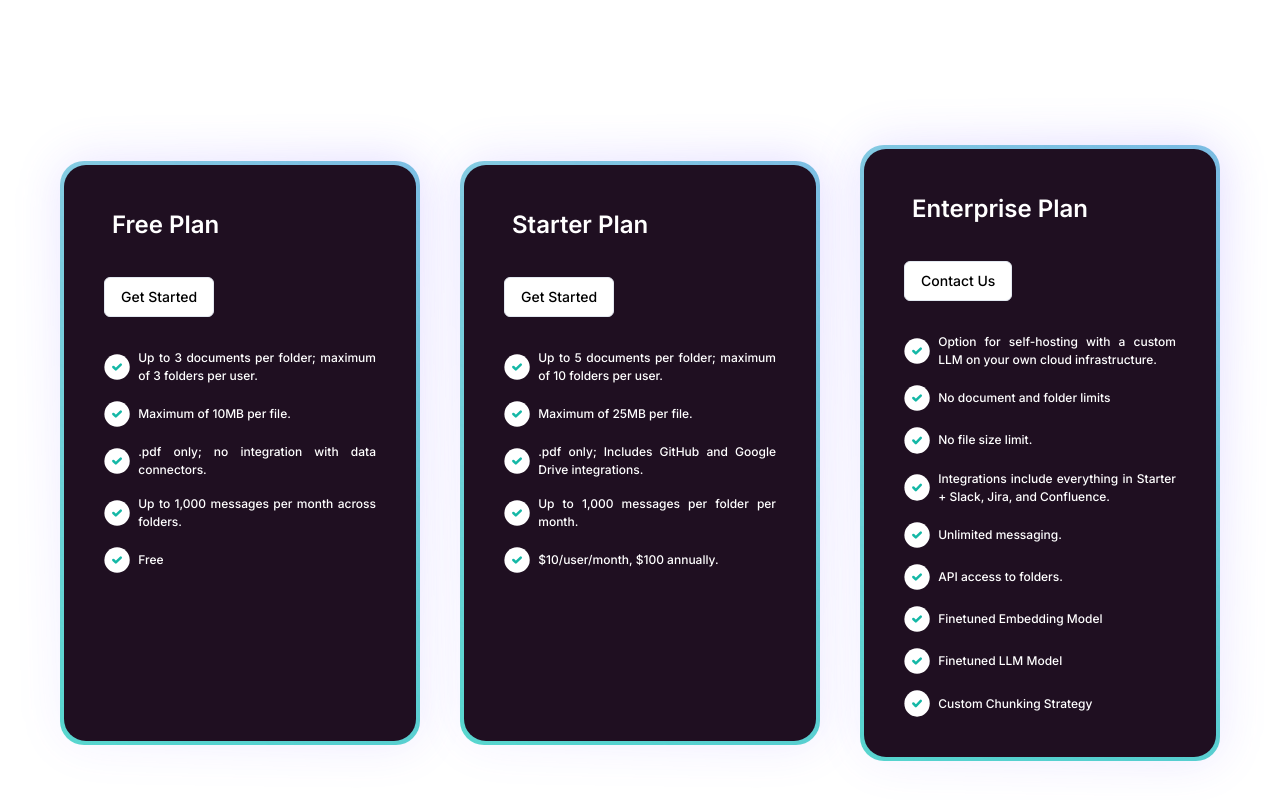
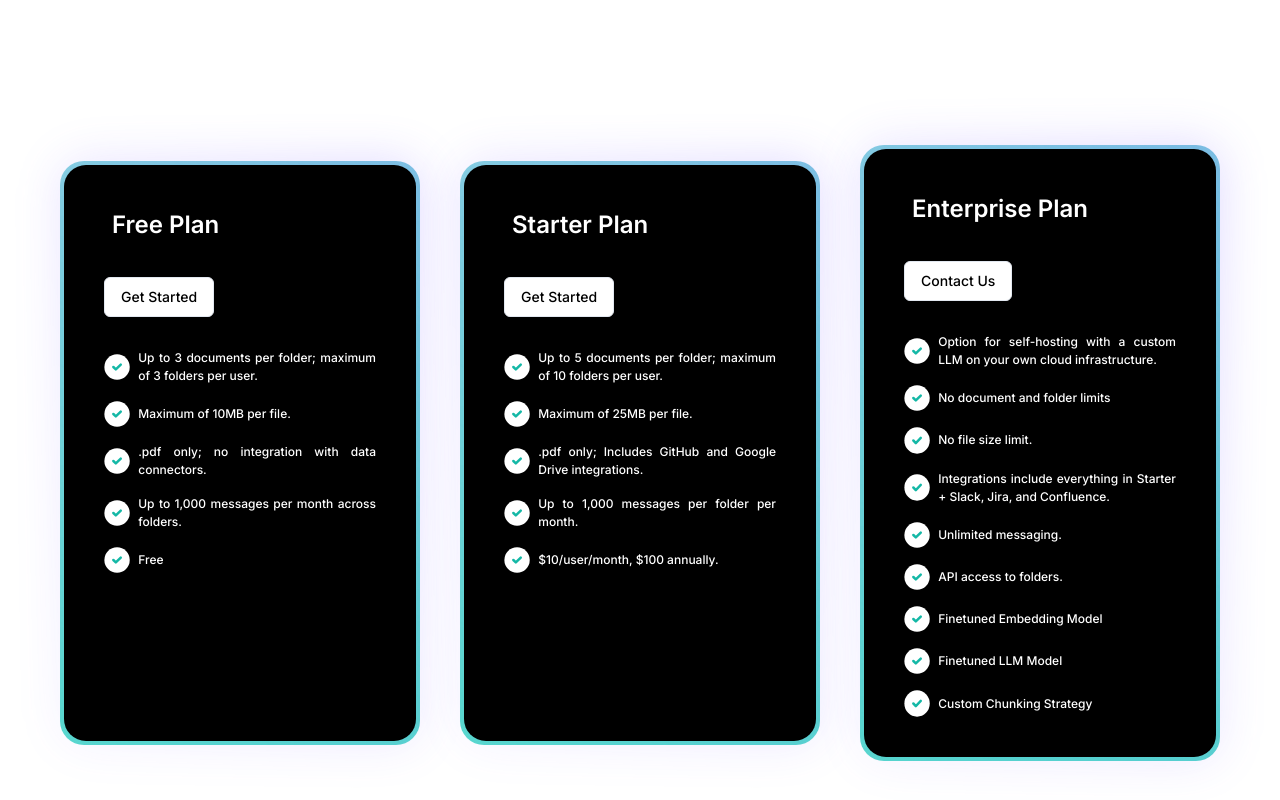
Before and after one commit to tarun-hexon/folder-chat-landing, a Next.js app: page / in a window 1280 px wide. Shown: the part 2857-3657 px from the top of the page. Built offline with nearby package versions, Linux system fonts and the light colour scheme.

Commit message:
change card bg

```diff
--- a/app/page.jsx
+++ b/app/page.jsx
@@ -234,7 +234,7 @@ export default function Home() {
               <h2 className="text-3xl font-bold sm:text-4xl md:text-5xl">Pricing</h2>
               <div className="w-full flex gap-10 justify-center items-center flex-wrap">
                 {plans.map((plan, idx) => {
-                  return <BackgroundGradient key={idx} className="lg:max-w-[22rem] max-w-[24rem] h-fit text-justify py-1 rounded-[22px] sm:p-10 bg-[#1f0f21] flex flex-col justify-between px-0">
+                  return <BackgroundGradient key={idx} className="lg:max-w-[22rem] max-w-[24rem] h-fit text-justify py-1 rounded-[22px] sm:p-10 bg-black flex flex-col justify-between px-0">
                     <div className="overflow-hidden space-y-8 w-full p-4 lg:p-0">
                       <h2 className="w-fit font-[600] px-2 py-1 rounded-md text-2xl">{plan.name}</h2>
                       <Button variant={'outline'} className="text-black">{plan.name === 'Enterprise Plan' ? <a href="mailto:info@hexonlabs.com">Contact Us</a> : 'Get Started'}</Button>
```
